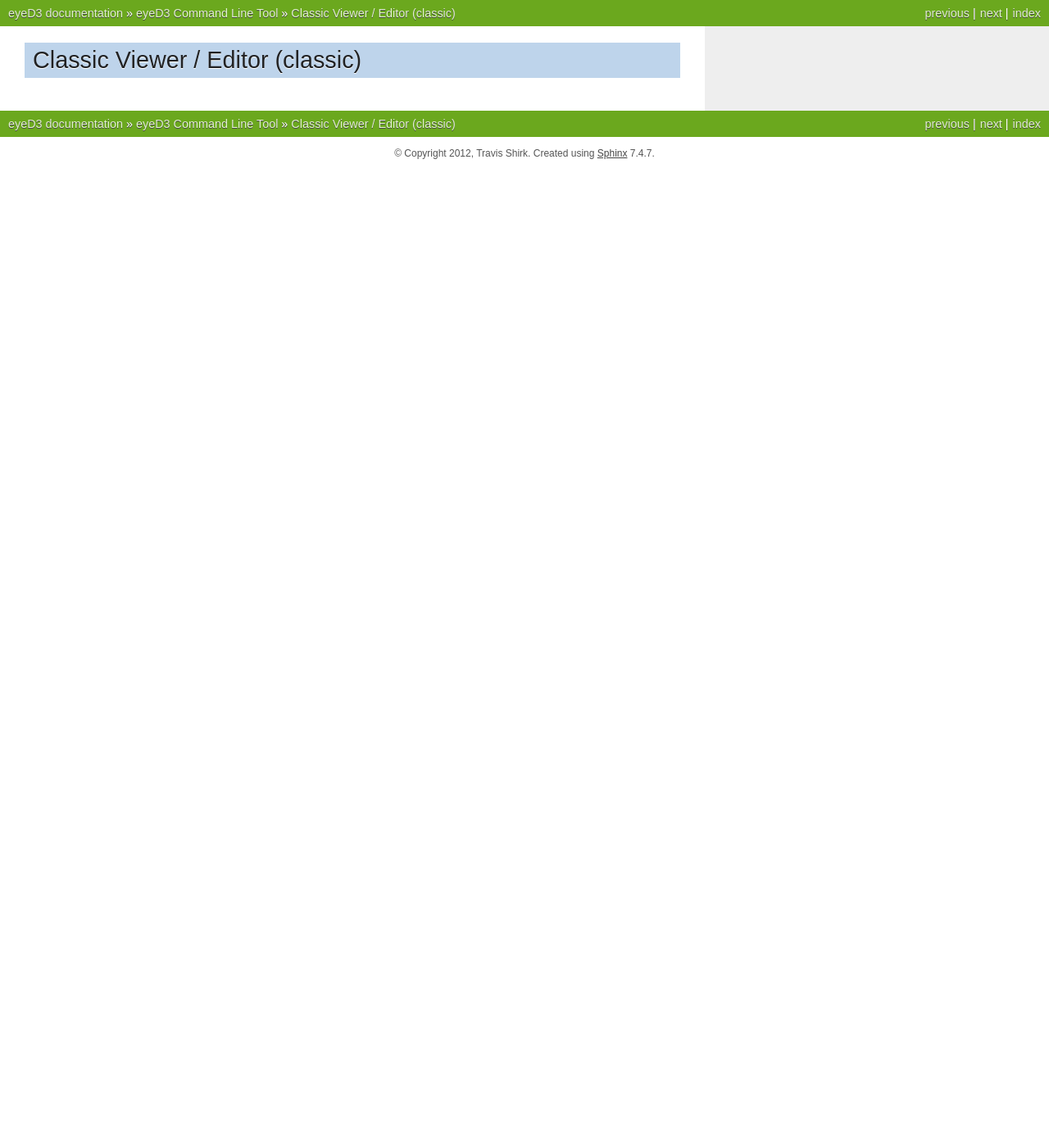
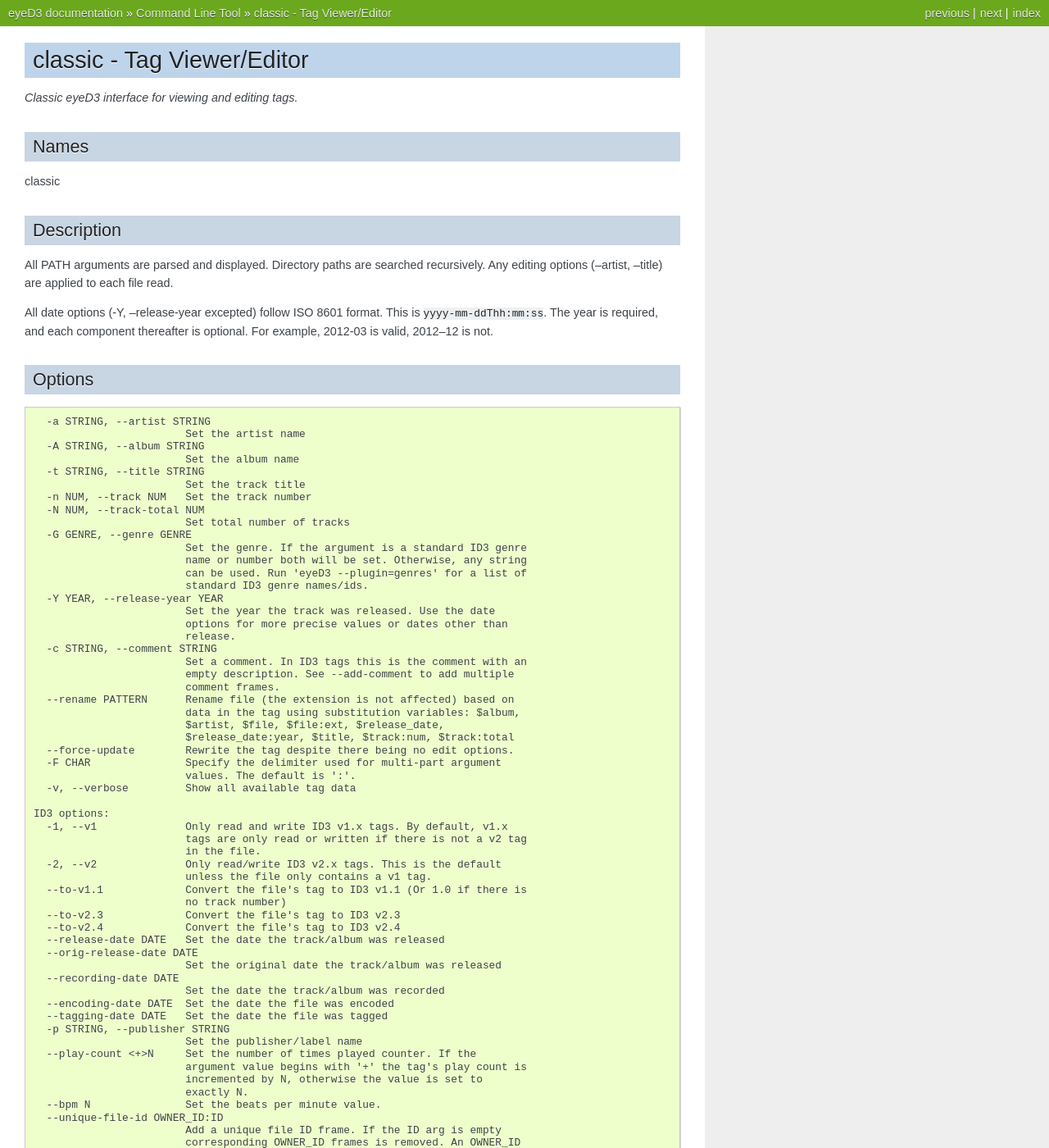
Before and after one commit to nicfit/eyeD3, a Sphinx documentation site: the page built from docs/plugins/classic_plugin.rst, in a window 1280 px wide and 1400 px high. Shown: the whole window at 82% size. Built offline with Sphinx 7.4.7, drawn with Linux system fonts in a browser that asks for light colours; the version number could not be read and is left out; some of the changed text lies outside the part shown.

Commit message:
Cog <-- awesome

```diff
--- a/docs/conf.py
+++ b/docs/conf.py
@@ -99,6 +99,7 @@
 
 # The theme to use for HTML and HTML Help pages.  See the documentation for
 # a list of builtin themes.
+html_theme = 'default'
 html_theme = 'nature'
 
 # Theme options are theme-specific and customize the look and feel of a theme
--- a/docs/plugins/classic_plugin.rst
+++ b/docs/plugins/classic_plugin.rst
@@ -1,7 +1,301 @@
-Classic Viewer / Editor (classic)
-=================================
+classic - Tag Viewer/Editor
+============================
 
 .. {{{cog
 .. cog.out(cog_pluginHelp("classic"))
 .. }}}
+
+*Classic eyeD3 interface for viewing and editing tags.*
+
+Names
+-----
+classic
+
+Description
+-----------
+
+All PATH arguments are parsed and displayed. Directory paths are searched
+recursively. Any editing options (--artist, --title) are applied to each file
+read.
+
+All date options (-Y, --release-year excepted) follow ISO 8601 format. This is
+``yyyy-mm-ddThh:mm:ss``. The year is required, and each component thereafter is
+optional. For example, 2012-03 is valid, 2012--12 is not.
+
+
+Options
+-------
+.. code-block:: text
+
+    -a STRING, --artist STRING
+                          Set the artist name
+    -A STRING, --album STRING
+                          Set the album name
+    -t STRING, --title STRING
+                          Set the track title
+    -n NUM, --track NUM   Set the track number
+    -N NUM, --track-total NUM
+                          Set total number of tracks
+    -G GENRE, --genre GENRE
+                          Set the genre. If the argument is a standard ID3 genre
+                          name or number both will be set. Otherwise, any string
+                          can be used. Run 'eyeD3 --plugin=genres' for a list of
+                          standard ID3 genre names/ids.
+    -Y YEAR, --release-year YEAR
+                          Set the year the track was released. Use the date
+                          options for more precise values or dates other than
+                          release.
+    -c STRING, --comment STRING
+                          Set a comment. In ID3 tags this is the comment with an
+                          empty description. See --add-comment to add multiple
+                          comment frames.
+    --rename PATTERN      Rename file (the extension is not affected) based on
+                          data in the tag using substitution variables: $album,
+                          $artist, $file, $file:ext, $release_date,
+                          $release_date:year, $title, $track:num, $track:total
+    --force-update        Rewrite the tag despite there being no edit options.
+    -F CHAR               Specify the delimiter used for multi-part argument
+                          values. The default is ':'.
+    -v, --verbose         Show all available tag data
+
+  ID3 options:
+    -1, --v1              Only read and write ID3 v1.x tags. By default, v1.x
+                          tags are only read or written if there is not a v2 tag
+                          in the file.
+    -2, --v2              Only read/write ID3 v2.x tags. This is the default
+                          unless the file only contains a v1 tag.
+    --to-v1.1             Convert the file's tag to ID3 v1.1 (Or 1.0 if there is
+                          no track number)
+    --to-v2.3             Convert the file's tag to ID3 v2.3
+    --to-v2.4             Convert the file's tag to ID3 v2.4
+    --release-date DATE   Set the date the track/album was released
+    --orig-release-date DATE
+                          Set the original date the track/album was released
+    --recording-date DATE
+                          Set the date the track/album was recorded
+    --encoding-date DATE  Set the date the file was encoded
+    --tagging-date DATE   Set the date the file was tagged
+    -p STRING, --publisher STRING
+                          Set the publisher/label name
+    --play-count <+>N     Set the number of times played counter. If the
+                          argument value begins with '+' the tag's play count is
+                          incremented by N, otherwise the value is set to
+                          exactly N.
+    --bpm N               Set the beats per minute value.
+    --unique-file-id OWNER_ID:ID
+                          Add a unique file ID frame. If the ID arg is empty
+                          corresponding OWNER_ID frames is removed. An OWNER_ID
+                          is required.
+    --add-comment COMMENT[:DESCRIPTION[:LANG]
+                          Add or replace a comment. There may be more than one
+                          comment in a tag, as long as the DESCRIPTION and LANG
+                          values are unique. The default DESCRIPTION is '' and
+                          the default language code is 'eng'.
+    --remove-comment DESCRIPTION[:LANG]
+                          Remove comment matching DESCRIPTION and LANG. The
+                          default language code is 'eng'.
+    --remove-all-comments
+                          Remove all comments from the tag.
+    --add-lyrics LYRICS_FILE[:DESCRIPTION[:LANG]]
+                          Add or replace a lyrics. There may be more than one
+                          set of lyrics in a tag, as long as the DESCRIPTION and
+                          LANG values are unique. The default DESCRIPTION is ''
+                          and the default language code is 'eng'.
+    --remove-lyrics DESCRIPTION[:LANG]
+                          Remove lyrics matching DESCRIPTION and LANG. The
+                          default language code is 'eng'.
+    --remove-all-lyrics   Remove all lyrics from the tag.
+    --text-frame FID:TEXT
+                          Set the value of a text frame. To remove the frame,
+                          specify an empty value. For example, --text-
+                          frame='TDRC:'
+    --user-text-frame DESC:TEXT
+                          Set the value of a user text frame (i.e., TXXX). To
+                          remove the frame, specify an empty value. e.g.,
+                          --user-text-frame='SomeDesc:'
+    --url-frame FID:URL   Set the value of a URL frame. To remove the frame,
+                          specify an empty value. e.g., --url-frame='WCOM:'
+    --user-url-frame DESCRIPTION:URL
+                          Set the value of a user URL frame (i.e., WXXX). To
+                          remove the frame, specify an empty value. e.g.,
+                          --user-url-frame='SomeDesc:'
+    --add-image IMG_PATH:TYPE[:DESCRIPTION]
+                          Add or replace an image. There may be more than one
+                          image in a tag, as long as the DESCRIPTION values are
+                          unique. The default DESCRIPTION is ''. The TYPE must
+                          be one of the following: OTHER, ICON, OTHER_ICON,
+                          FRONT_COVER, BACK_COVER, LEAFLET, MEDIA, LEAD_ARTIST,
+                          ARTIST, CONDUCTOR, BAND, COMPOSER, LYRICIST,
+                          RECORDING_LOCATION, DURING_RECORDING,
+                          DURING_PERFORMANCE, VIDEO, BRIGHT_COLORED_FISH,
+                          ILLUSTRATION, BAND_LOGO, PUBLISHER_LOGO.
+    --remove-image DESCRIPTION
+                          Remove image matching DESCRIPTION.
+    --write-images DIR    Causes all attached images (APIC frames) to be written
+                          to the specified directory.
+    --remove-all-images   Remove all images from the tag
+    --add-object OBJ_PATH:MIME-TYPE[:DESCRIPTION[:FILENAME]]
+                          Add or replace an object. There may be more than one
+                          object in a tag, as long as the DESCRIPTION values are
+                          unique. The default DESCRIPTION is ''.
+    --remove-object DESCRIPTION
+                          Remove object matching DESCRIPTION.
+    --write-objects DIR   Causes all attached objects (GEOB frames) to be
+                          written to the specified directory.
+    --remove-all-objects  Remove all objects from the tag
+    --remove-v1           Remove ID3 v1.x tag.
+    --remove-v2           Remove ID3 v2.x tag.
+    --remove-all          Remove ID3 v1.x and v2.x tags.
+    --encoding latin1|utf8|utf16|utf16-be
+                          Set the encoding that is used for all text frames.
+                          This option is only applied if the tag is updated as
+                          the result of an edit option (e.g. --artist, --title,
+                          etc.) or --force-update is specified.
+
+
 .. {{{end}}}
+
+Examples
+--------
+eyeD3 can do more than edit exiting tags, it can also create new tags from
+nothing. For these examples we'll use a dummy file.
+
+.. {{{cog cli_example("bin/cli_examples.sh", "SETUP", lang="bash") }}}
+
+.. code-block:: bash
+
+  $ rm -f example.mp3
+  $ touch example.mp3
+  $ ls -o example.mp3
+
+  -rw-r--r-- 1 travis 0 Oct 15 00:36 example.mp3
+.. {{{end}}}
+
+Now let's set some common attributes like artist and title.
+
+.. {{{cog cli_example("bin/cli_examples.sh", "ART_TIT_SET", lang="bash") }}}
+
+.. code-block:: bash
+
+  $ eyeD3 --artist="Token Entry" --title="Entities" example.mp3
+
+  eyed3.mp3:WARNING: Unable to find a valid mp3 frame
+  Setting artist: Token Entry
+  Setting title: Entities
+
+  example.mp3	[ 0.00 Bytes ]
+  -------------------------------------------------------------------------------
+  ID3 v2.4:
+  title: Entities
+  artist: Token Entry
+  album:
+  track:
+  Writing ID3 version v2.4
+.. {{{end}}}
+
+Many options have a shorter name that can be used to save typing. Let's add
+the album name (``-A``) and the year (``-Y``) it was released.
+
+.. {{{cog cli_example("bin/cli_examples.sh", "ALB_YR_SET", lang="bash") }}}
+
+.. code-block:: bash
+
+  $ eyeD3 -A "Jaybird" -Y 1987 example.mp3
+
+  eyed3.mp3:WARNING: Unable to find a valid mp3 frame
+  Setting album: Jaybird
+  Setting release year: 1987
+
+  example.mp3	[ 1.05 KB ]
+  -------------------------------------------------------------------------------
+  ID3 v2.4:
+  title: Entities
+  artist: Token Entry
+  album: Jaybird
+  release date: 1987
+  track:
+  Writing ID3 version v2.4
+.. {{{end}}}
+
+.. {{{cog cli_example("bin/cli_examples.sh", "CLEAR_SET", lang="bash") }}}
+
+.. code-block:: bash
+
+  $ eyeD3 --artist="" --title="" --album="" --genre="" --release-year="" example.mp3
+
+  eyed3.mp3:WARNING: Unable to find a valid mp3 frame
+  Setting artist:
+  Setting album:
+  Setting title:
+  Setting genre:
+
+  example.mp3	[ 1.05 KB ]
+  -------------------------------------------------------------------------------
+  ID3 v2.4:
+  title:
+  artist:
+  album:
+  release date: 1987
+  track:
+  Writing ID3 version v2.4
+.. {{{end}}}
+
+.. {{{cog cli_example("bin/cli_examples.sh", "ALL", lang="bash") }}}
+
+.. code-block:: bash
+
+  $ eyeD3 -1 example.mp3 -a id3v1
+
+  eyed3.mp3:WARNING: Unable to find a valid mp3 frame
+  Setting artist: id3v1
+
+  example.mp3	[ 1.05 KB ]
+  -------------------------------------------------------------------------------
+  ID3 v1.1:
+  title:
+  artist: id3v1
+  album:
+  track:
+  Writing ID3 version v1.1
+  $ eyeD3 -2 example.mp3 -a id3v2
+
+  eyed3.mp3:WARNING: Unable to find a valid mp3 frame
+  Setting artist: id3v2
+
+  example.mp3	[ 1.17 KB ]
+  -------------------------------------------------------------------------------
+  ID3 v2.4:
+  title:
+  artist: id3v2
+  album:
+  release date: 1987
+  track:
+  Writing ID3 version v2.4
+
+  $ eyeD3 -2 --to-v1.1 example.mp3
+
+  eyed3.mp3:WARNING: Unable to find a valid mp3 frame
+
+  example.mp3	[ 1.17 KB ]
+  -------------------------------------------------------------------------------
+  ID3 v2.4:
+  title:
+  artist: id3v2
+  album:
+  release date: 1987
+  track:
+  Writing ID3 version v1.1
+  $ eyeD3 -1 --to-v2.3 example.mp3
+
+  eyed3.mp3:WARNING: Unable to find a valid mp3 frame
+
+  example.mp3	[ 1.17 KB ]
+  -------------------------------------------------------------------------------
+  ID3 v1.0:
+  title:
+  artist: id3v2
+  album:
+  release date: 1987
+  track: 		genre: Blues (id 0)
+  Writing ID3 version v2.3
+.. {{{end}}}
```
Also changed, not shown: docs/cli.rst (+13 -12 lines), docs/index.rst (+4 -10 lines), docs/plugins/genres_plugin.rst (+18 -1 lines), docs/plugins/lameinfo_plugin.rst (+19 -2 lines), docs/plugins/mimetypes_plugin.rst (+19 -2 lines), docs/plugins/mp3_plugin.rst (+18 -1 lines), docs/plugins/nfo_plugin.rst (+18 -1 lines), docs/plugins/stats_plugin.rst (+18 -1 lines), docs/plugins/xep118_plugin.rst (+18 -1 lines), pavement.py (+128 -16 lines), 1 other file.
